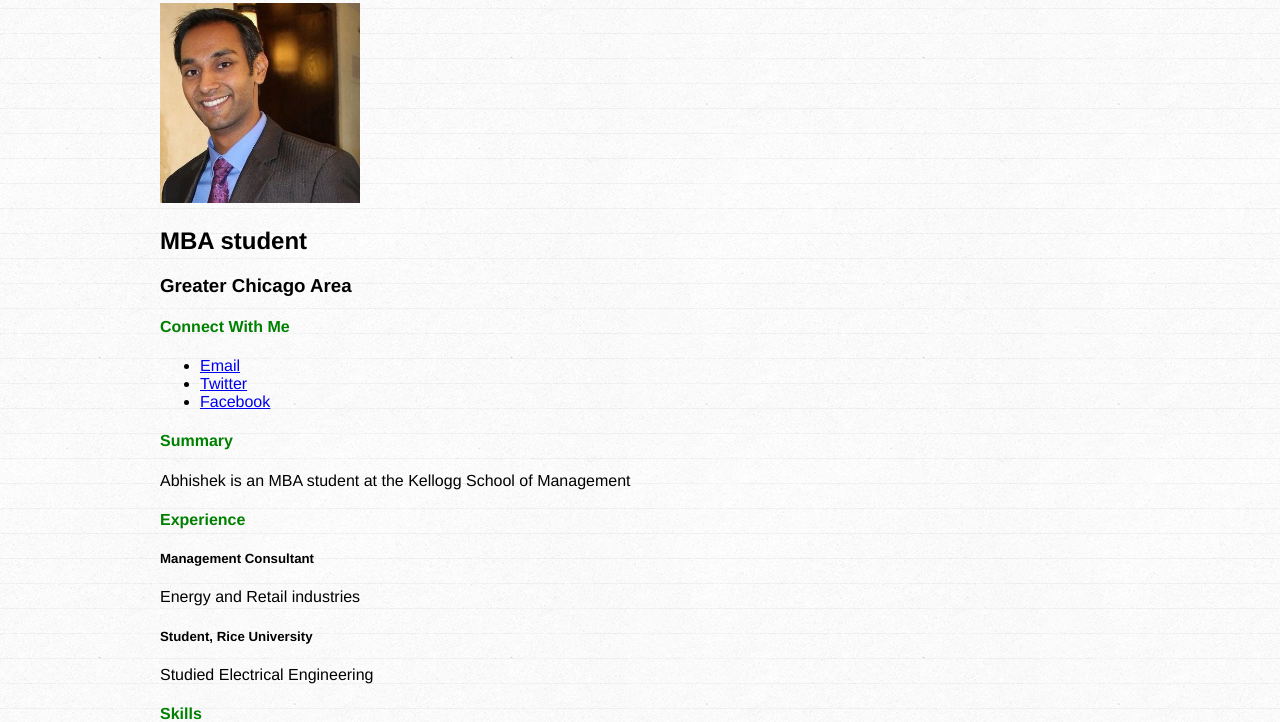
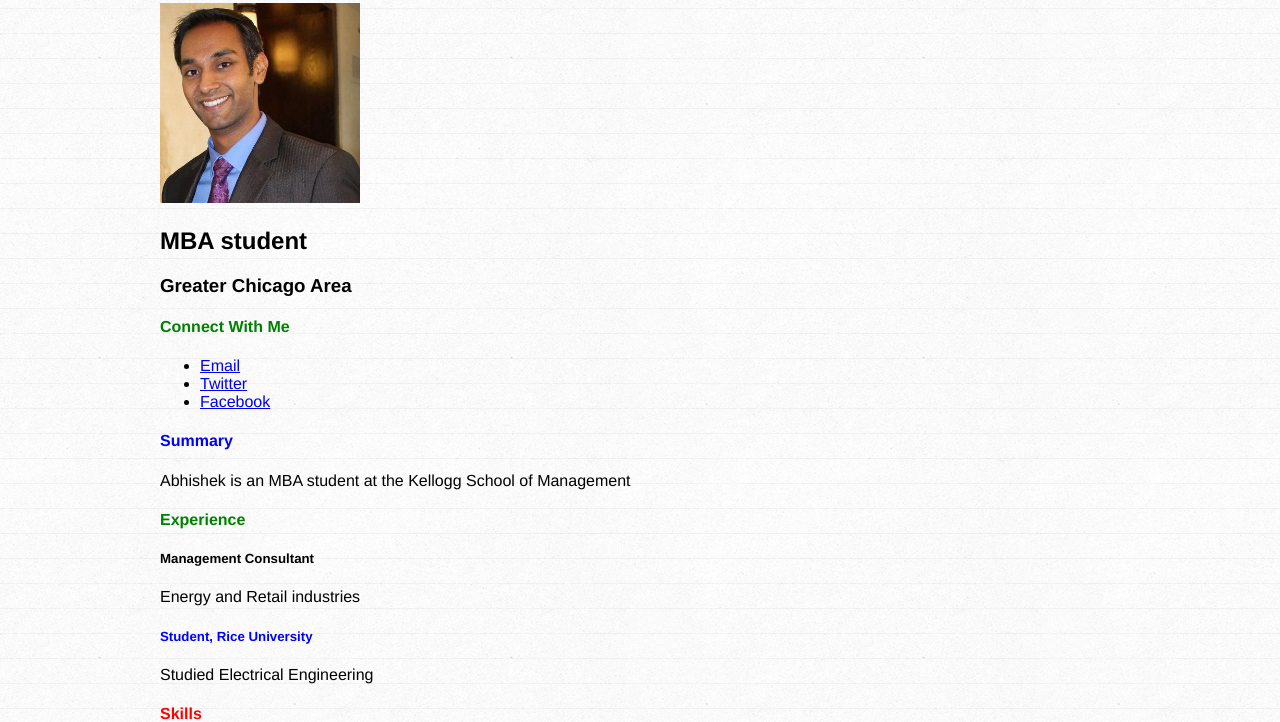
Before and after one commit to abnag/abnag.github.io, a plain HTML site: page index.html in a window 1280 px wide. Shown: the part 77-799 px from the top of the page. Drawn offline with nearby package versions, Linux system fonts and the light colour scheme.

Commit message:
ID, Class usage

```diff
--- a/index.html
+++ b/index.html
@@ -23,7 +23,7 @@
       </ul>
     </div>
     <div>
-      <h4>Summary</h4>
+      <h4 class="test">Summary</h4>
       <p>
         Abhishek is an MBA student at the Kellogg School of Management
       </p>
@@ -35,12 +35,12 @@
         <p>Energy and Retail industries</p>
       </div>
       <div>
-        <h5>Student, Rice University</h5>
+        <h5 class="test">Student, Rice University</h5>
         <p>Studied Electrical Engineering</p>
       </div>
     </div>
     <div>
-      <h4>Skills</h4>
+      <h4 id="skillz">Skills</h4>
       <ul>
         <li>Excel modeling</li>
         <li>Karaoke</li>
--- a/style.css
+++ b/style.css
@@ -20,4 +20,5 @@ h4 {
 img {border-color: red;
 }
 img {border-width: 5px;}
-#me{border-color: red;}
+#skillz{color: red;}
+.test{color:blue;}
```
Also changed, not shown: cool-nature-wallpaper.png (added).
